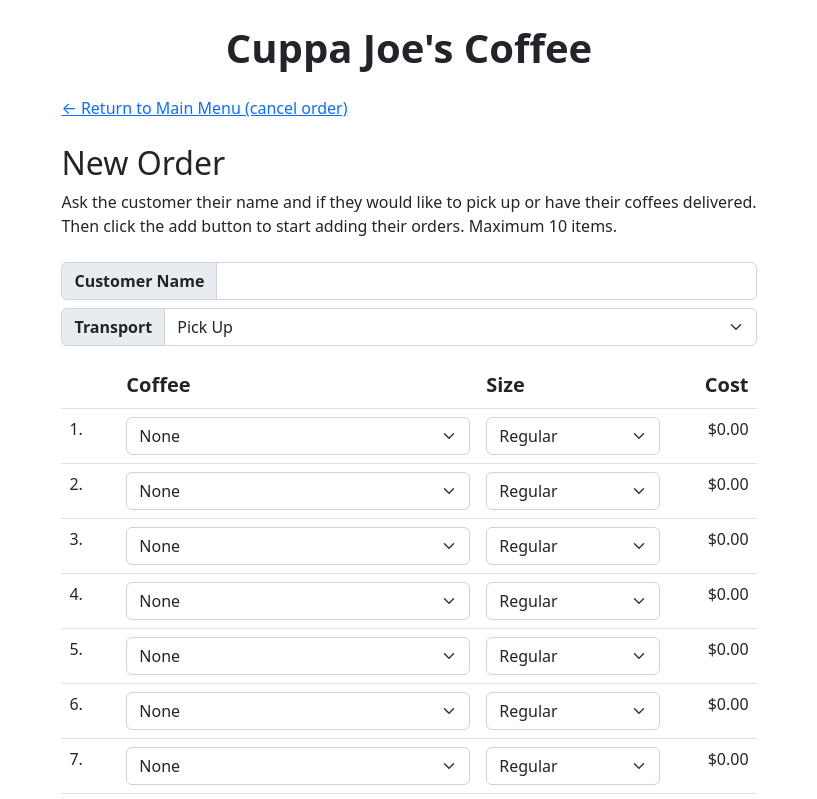
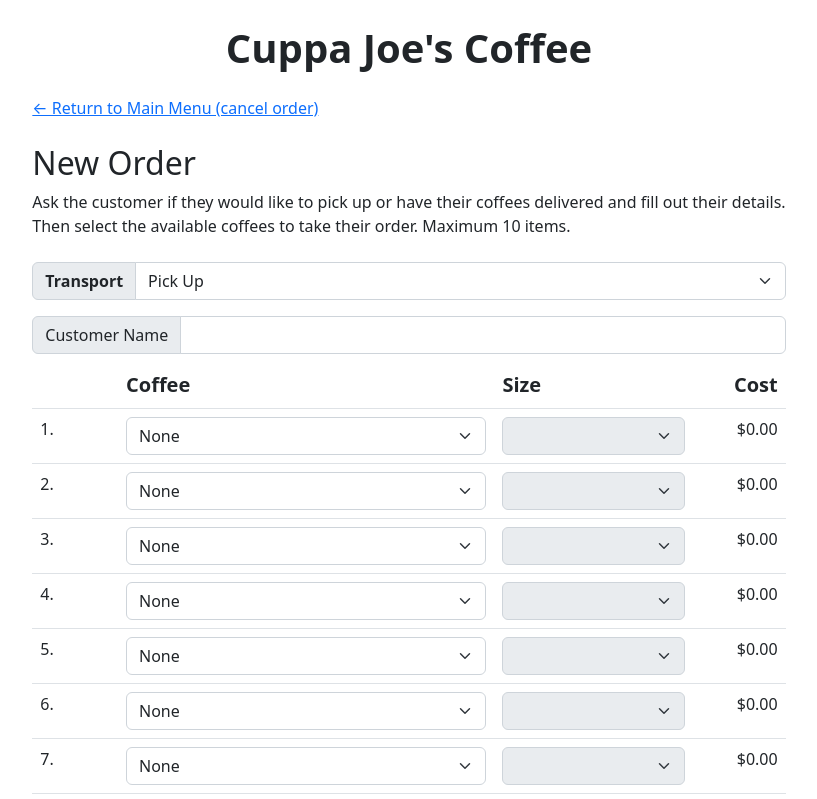
Before and after one commit to LeoDoesThings/L2NCEA-Program, a plain HTML site: page index.html in a window 1280 px wide. Both pictures are taken after a click on the button "New Order". Shown: the top 799 px of the page, without its empty margins (231-1048 px from the left). Drawn offline with nearby package versions, Linux system fonts and the light colour scheme.

Commit message:
Add form functionality
- Add ability to enter delivery info
- Add form selection functionality
- Minimalise code

```diff
--- a/index.html
+++ b/index.html
@@ -39,20 +39,13 @@
       <div class="my-4">
         <h2>New Order</h2>
         <p>
-          Ask the customer their name and if they would like to pick up or have
-          their coffees delivered.<br />Then click the add button to start
-          adding their orders. Maximum 10 items.
+          Ask the customer if they would like to pick up or have their coffees
+          delivered and fill out their details.<br />Then select the available
+          coffees to take their order. Maximum 10 items.
         </p>
       </div>
       <!-- Order form -->
       <form class="my-4" action="javascript:void(0);" id="orderForm">
-        <!-- Customer Name -->
-        <div class="input-group mb-2">
-          <span class="fw-bold input-group-text" for="transportDropdown"
-            >Customer Name</span
-          >
-          <input type="text" class="form-control" />
-        </div>
         <!-- Transport type -->
         <div class="input-group mb-3">
           <span class="fw-bold input-group-text" for="transportDropdown"
@@ -62,10 +55,31 @@
             class="form-select"
             name="transportDropdown"
             id="transportDropdown"
+            onchange="updateTransport(this)"
           >
             <option value="pickUp">Pick Up</option>
             <option value="delivery">Delivery</option>
           </select>
+        </div>
+        <!-- Customer Info -->
+        <div class="input-group mb-2">
+          <span class="input-group-text" for="customerName">Customer Name</span>
+          <input type="text" class="form-control" id="customerName" />
+        </div>
+        <!-- Delivery info -->
+        <div class="d-none" id="deliveryInfo">
+          <div class="input-group mb-2">
+            <span class="input-group-text" for="customerAddress"
+              >Delivery Address</span
+            >
+            <input type="text" class="form-control" id="customerAddress" />
+          </div>
+          <div class="input-group mb-2">
+            <span class="input-group-text" for="customerPhone"
+              >Phone Number</span
+            >
+            <input type="tel" class="form-control" id="customerPhone" />
+          </div>
         </div>
         <!-- Coffee table -->
         <table class="table">
@@ -95,6 +109,8 @@
       </form>
     </section>
     <!-- Order Invoice -->
+    <section class="d-none" id="orderInvoice"></section>
+    <!-- Program output box -->
     <div class="d-none alert" role="alert" id="output"></div>
   </body>
 </html>
--- a/script.js
+++ b/script.js
@@ -12,17 +12,18 @@ const COFFEE = [
   "Short Black",
   "Piccolo Latte",
 ];
+const maxCapacity = 10;
 const costRegular = 5.5;
 const costMedium = costRegular + 1;
 const costLarge = costRegular + 2;
 const costShipping = 5;
+let costTotal = 0;
 
-let orders = {};
 let orderRows = "";
 let coffeeOptions = "";
-COFFEE.forEach((name) => generateCoffeeOption(name));
+COFFEE.forEach(createCoffeeOption);
 
-// Number formatter for converting to dollars in the US format
+// Formatter for converting numbers to dollars in the US format
 var currency = new Intl.NumberFormat("en-US", {
   style: "currency",
   currency: "USD",
@@ -36,23 +37,34 @@ orderForm.addEventListener("submit", function (e) {
 function newOrder() {
   let orderBody = document.getElementById("orderBody");
   orderRows = "";
-  for (let i = 0; i < 10; i++) {
-    createCoffeeRow(COFFEE[i], i);
+  orderTotal = `<th scope="row" class="fw-bold">Total</th>
+      <td></td><td></td>
+      <td class="text-end" id="costTotal">
+        ${currency.format(costTotal)}
+      </td>
+    </tr>`;
+  for (let i = 0; i < maxCapacity; i++) {
+    createCoffeeRow(i);
   }
-  orderBody.innerHTML = orderRows;
+  orderTable = orderRows + orderTotal;
+  orderBody.innerHTML = orderTable;
+  for (let i = 0; i < maxCapacity; i++) {
+    updateCoffee(i);
+  }
   showPage(orderMenu);
 }
 
-function createCoffeeRow(name, index) {
+function createCoffeeRow(index) {
   orderRows += `<tr>
       <th scope="row" class="fw-normal">${index + 1}.</th>
       <td>
         <select
+          onchange="updateCoffee(${index})"
           class="form-select"
           name="coffeeDropdown"
           id="coffeeDropdown${index}"
         >
-          <option selected>None</option>
+          <option value="none" selected>None</option>
           ${coffeeOptions}
         </select>
       </td>
@@ -62,29 +74,72 @@ function createCoffeeRow(name, index) {
           class="form-select"
           name="sizeDropdown"
           id="sizeDropdown${index}"
+          disabled
         >
           <option value="${costRegular}">Regular</option>
           <option value="${costMedium}">Medium</option>
           <option value="${costLarge}">Large</option>
         </select>
       </td>
-      <td class="text-end" id="cost${index}">
+      <td class="text-end" id="cost-${index}">
         ${currency.format(0)}
       </td>
     </tr>`;
 }
 
-function generateCoffeeOption(name) {
+function createCoffeeOption(name, index) {
   // .replace(/\s+/g, "") will remove all whitespaces in the string
-  coffeeOptions += `<option value="${name.replace(/\s+/g, "")}">${name}
+  coffeeOptions += `<option value="coffee${index}">${name}
                     </option>`;
 }
 
+function updateCoffee(index) {
+  let coffeeElement = document.getElementById(`coffeeDropdown${index}`);
+  let sizeElement = document.getElementById(`sizeDropdown${index}`);
+  if (coffeeElement.value != "none") {
+    sizeElement.disabled = false;
+    sizeElement.classList.add("bg-danger");
+  } else {
+    sizeElement.value = "";
+    sizeElement.classList.remove("bg-danger");
+    sizeElement.disabled = true;
+  }
+  updateCost(index);
+}
+
 function updateCost(index) {
-  let costElement = document.getElementById(`cost${index}`);
-  // Use parseFloat to convert string to number and round to 2dp
-  let cost = document.getElementById(`sizeDropdown${index}`).value;
+  let coffeeElement = document.getElementById(`coffeeDropdown${index}`);
+  let sizeElement = document.getElementById(`sizeDropdown${index}`);
+  let costElement = document.getElementById(`cost-${index}`);
+  let costTotalElement = document.getElementById("costTotal");
+  let cost = 0;
+  if (sizeElement.value != "") {
+    sizeElement.classList.remove("bg-danger");
+  }
+  // Run if the user has selected a coffee
+  if (coffeeElement.value != "none") {
+    // Get the cost of the new size selected
+    cost = document.getElementById(`sizeDropdown${index}`).value;
+  }
+  // Inject new cost into the element
   costElement.innerHTML = `${currency.format(cost)}`;
+  // Update total cost
+  let costElements = document.querySelectorAll(`td[id^="cost-"]`);
+  costTotal = 0;
+  costElements.forEach(
+    (element) =>
+      (costTotal += Number(element.textContent.replace(/[^0-9\.]+/g, "")))
+  );
+  costTotalElement.innerHTML = currency.format(costTotal);
+}
+
+function updateTransport(transportSelect) {
+  let deliveryElement = document.getElementById("deliveryInfo");
+  if (transportSelect.value == "delivery") {
+    deliveryElement.classList.remove("d-none");
+  } else {
+    deliveryElement.classList.add("d-none");
+  }
 }
 
 function checkEmpty(userInput) {
@@ -109,6 +164,8 @@ function showPage(page) {
 
 function resetOutput() {
   output.classList.add("d-none");
+  output.classList.remove("alert-danger");
+  output.classList.remove("alert-success");
   output.innerHTML = "";
 }
 
```
